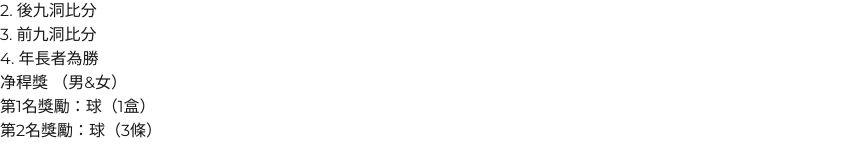
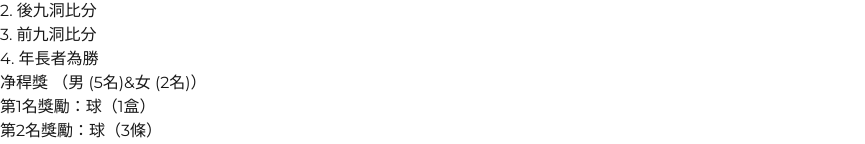
Before and after one commit to cwon07/theonegolf, a Next.js app: page /rules_and_gathering in a window 1280 px wide. Shown: the part 654-798 px from the top of the page, without its empty margins (0-865 px from the left). Built offline with nearby package versions, Linux system fonts and the light colour scheme.

Commit message:
ladies total should be 2 places only

```diff
--- a/src/app/rules_and_gathering/page.tsx
+++ b/src/app/rules_and_gathering/page.tsx
@@ -81,8 +81,8 @@ export default function Home() {
                 </ul>
               </li>
               <li className="bg-gray-100 p-4 rounded-md shadow-md text-black">
-              <span className="font-bold text-purple-600"> 净稈獎 </span> （<span className="font-bold text-blue-800">男</span>&
-                <span className="font-bold text-red-800">女</span>）
+              <span className="font-bold text-purple-600"> 净稈獎 </span> （<span className="font-bold text-blue-800">男 (5名)</span>&
+                <span className="font-bold text-red-800">女 (2名)</span>）
                 <p className="font-bold text-yellow-600"> 第1名獎勵：球（1盒）</p>
                 <p className="font-bold text-yellow-600"> 第2名獎勵：球（3條）</p>
                 <p className="font-bold text-yellow-600"> 第3名獎勵：球（2條）</p>
```
